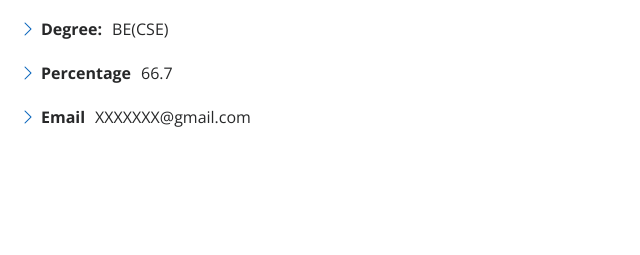
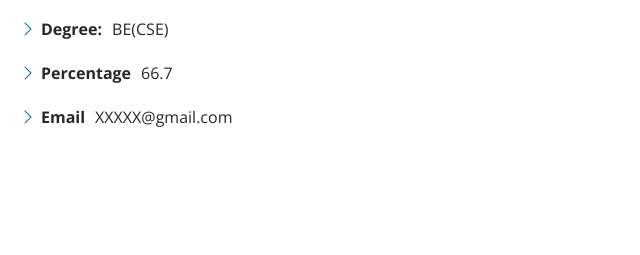
Before and after one commit to xeogun/public_html, a plain HTML site: page index.html in a window 1280 px wide. Shown: the part 1239-1494 px from the top of the page, 492-1132 px from the left. Drawn offline with nearby package versions, Linux system fonts and the light colour scheme.

Commit message:
Update index.html
ol

```diff
--- a/index.html
+++ b/index.html
@@ -98,7 +98,7 @@
 				  <li><i class="bi bi-chevron-right"></i> <strong>Age:</strong> <span>23</span></li>
                   <li><i class="bi bi-chevron-right"></i> <strong>Degree:</strong> <span>BE(CSE)</span></li>
 				  <li><i class="bi bi-chevron-right"></i> <strong>Percentage</strong> <span>66.7</span></li>
-                  <li><i class="bi bi-chevron-right"></i> <strong>Email</strong> <span>XXXXXXX@gmail.com</span></li>
+                  <li><i class="bi bi-chevron-right"></i> <strong>Email</strong> <span>XXXXX@gmail.com</span></li>
                 </ul>
             </div>
             <p>
```
